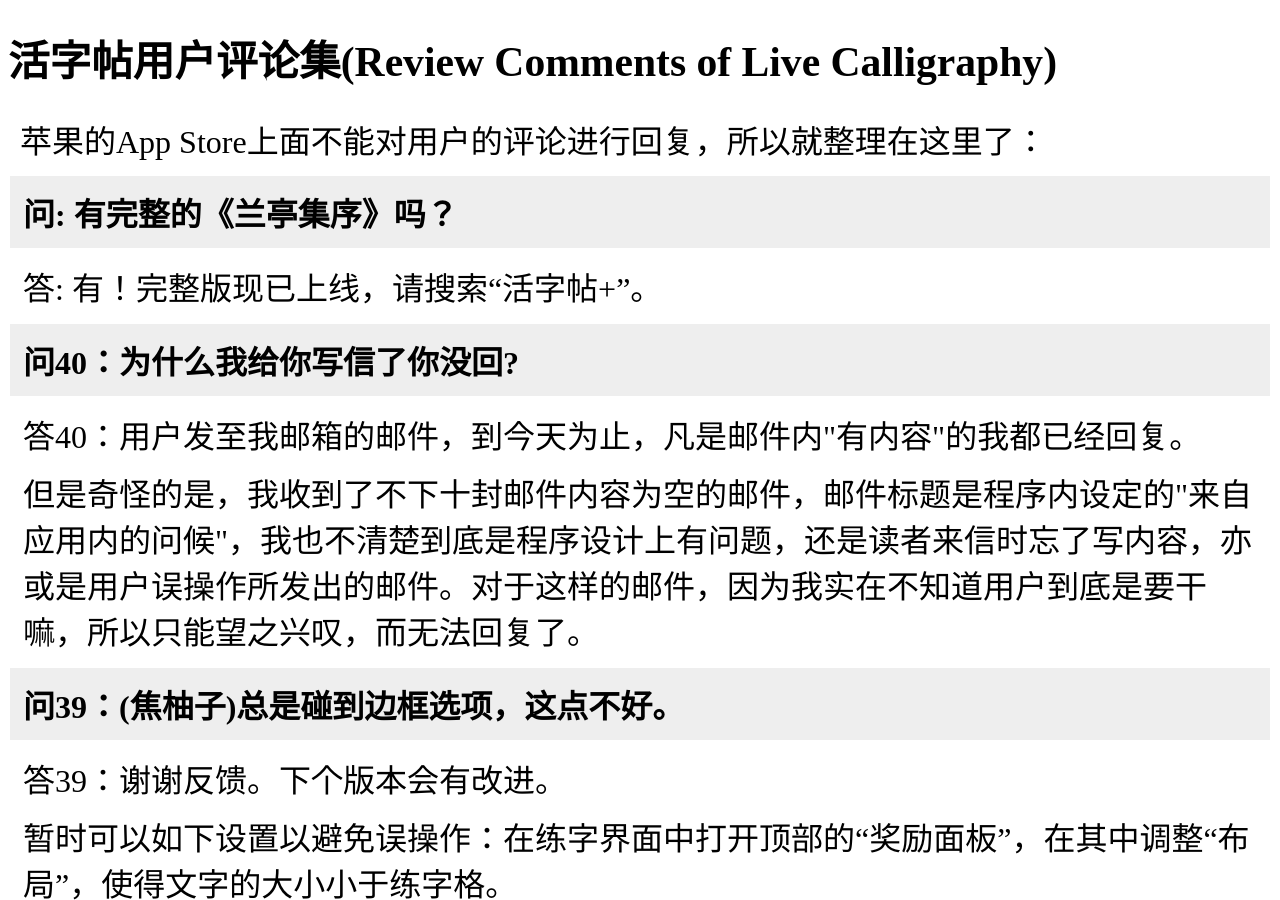
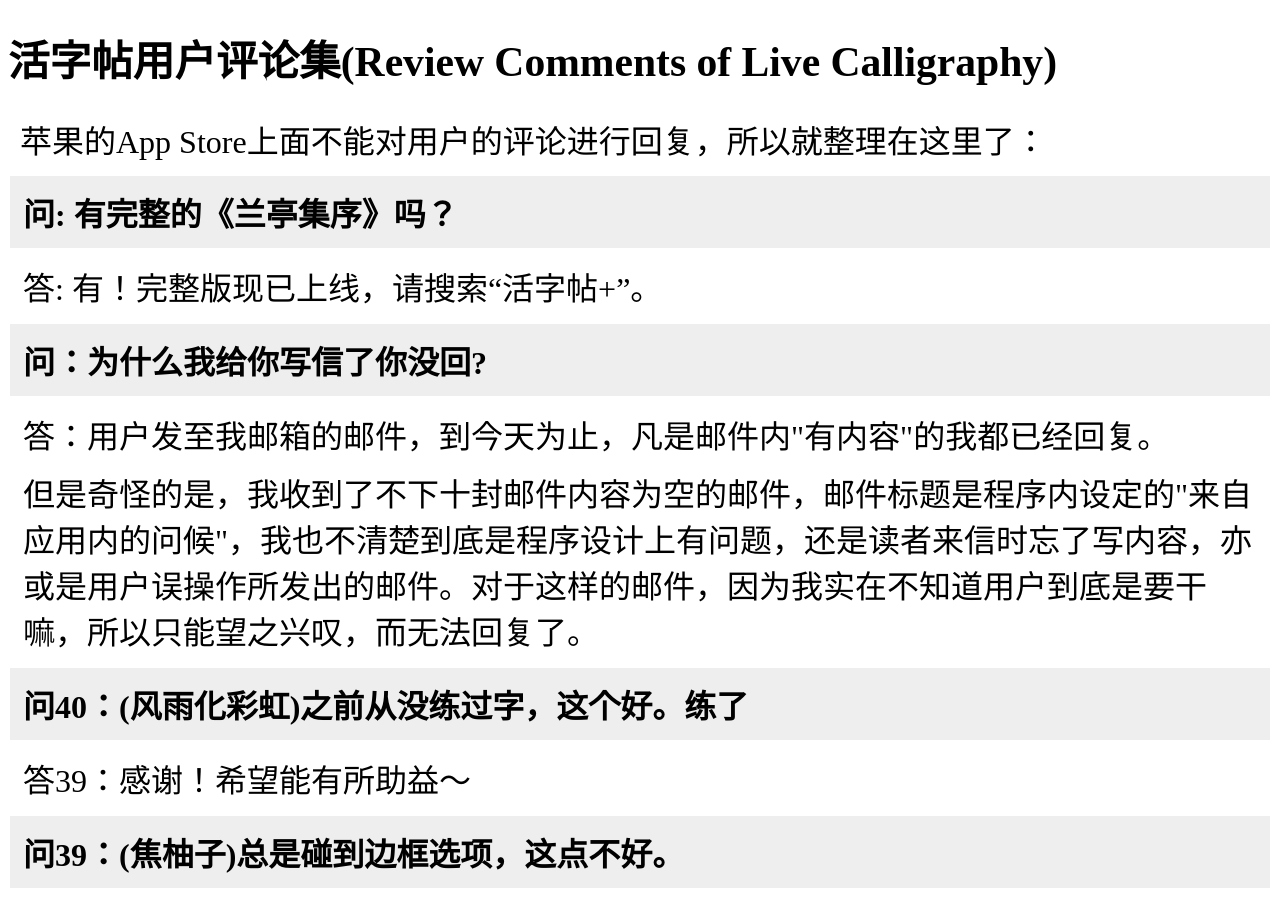
Before and after one commit to shengzhe/livecalligraphy, a Jekyll site: the page built from _posts/2012-08-31-LiveCalligraphyQA.html, in a window 1280 px wide and 900 px high. Built offline with Jekyll 4.4.1, drawn with Linux system fonts in a browser that asks for light colours; Markdown is read by kramdown in place of the engine named in the settings.

Commit message:
Update 2012-08-31-LiveCalligraphyQA.html

```diff
--- a/_posts/2012-08-31-LiveCalligraphyQA.html
+++ b/_posts/2012-08-31-LiveCalligraphyQA.html
@@ -15,12 +15,19 @@ title: 活字帖用户评论集(Review Comments of Live Calligraphy)
   </p> </td> </tr>
 
   <tr align="left" bgcolor="#EEEEEE"> <th> <p>
-问40：为什么我给你写信了你没回?
+问：为什么我给你写信了你没回?
   </p> </th> </tr>
   <tr> <td> <p>
-答40：用户发至我邮箱的邮件，到今天为止，凡是邮件内"有内容"的我都已经回复。</p><p>
+答：用户发至我邮箱的邮件，到今天为止，凡是邮件内"有内容"的我都已经回复。</p><p>
 但是奇怪的是，我收到了不下十封邮件内容为空的邮件，邮件标题是程序内设定的"来自应用内的问候"，我也不清楚到底是程序设计上有问题，还是读者来信时忘了写内容，亦或是用户误操作所发出的邮件。对于这样的邮件，因为我实在不知道用户到底是要干嘛，所以只能望之兴叹，而无法回复了。
   </p> </td> </tr>
+
+<tr align="left" bgcolor="#EEEEEE"> <th> <p>
+问40：(风雨化彩虹)之前从没练过字，这个好。练了
+  </p> </th> </tr>
+  <tr> <td> <p>
+答39：感谢！希望能有所助益～
+</p> </td> </tr>
 
 <tr align="left" bgcolor="#EEEEEE"> <th> <p>
 问39：(焦柚子)总是碰到边框选项，这点不好。
```
